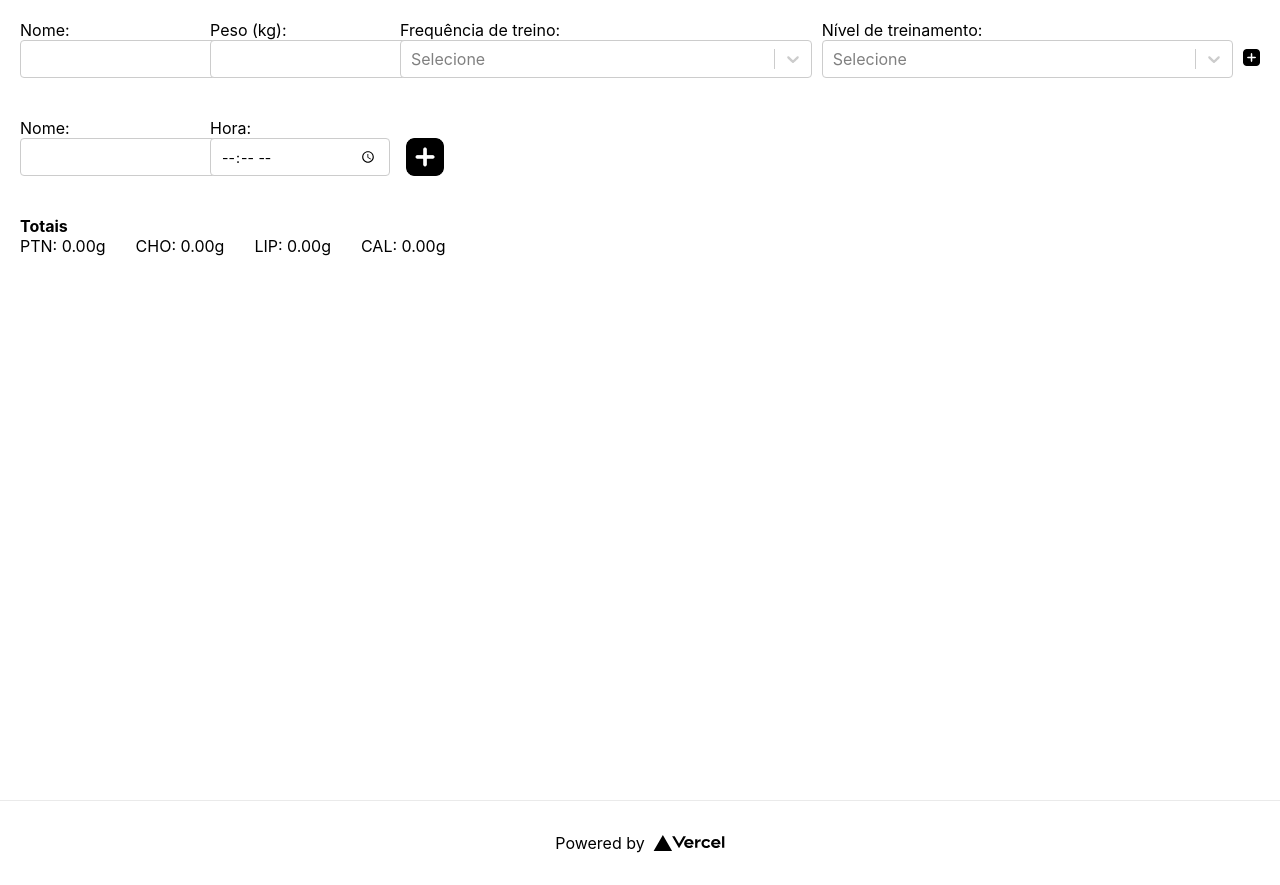
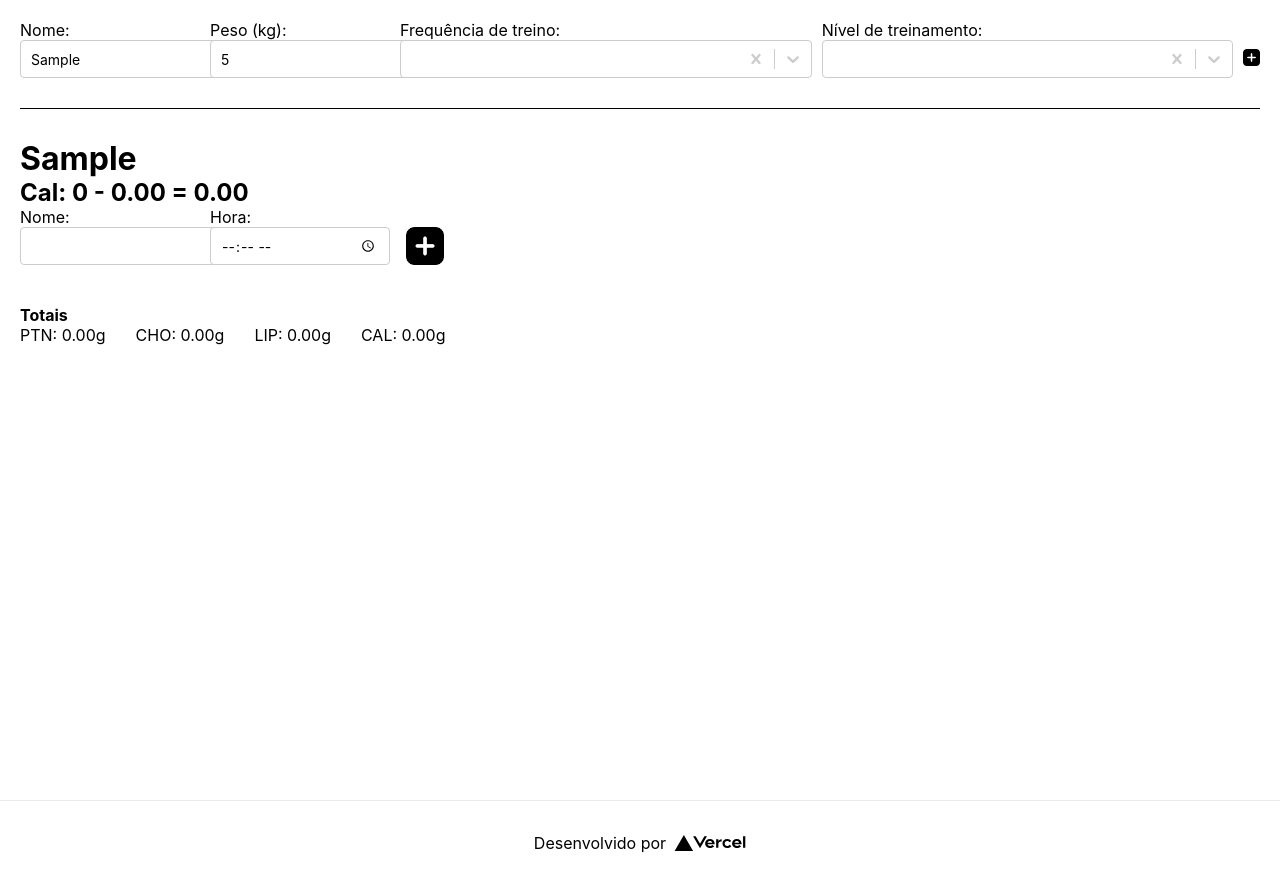
Before and after one commit to amandavmanduca/diet, a Next.js app: page / in a window 1280 px wide. Both pictures are taken after typing "Sample", "5", "Sample", "Sample" into the empty fields and a click on the button 1251 px from the left and 59 px from the top of the page. Built offline with nearby package versions, Linux system fonts and the light colour scheme.

Commit message:
:construction: WIP Working on persistent data

```diff
--- a/features/main/components/client/index.tsx
+++ b/features/main/components/client/index.tsx
@@ -1,40 +1,12 @@
 import Image from "next/image"
 import Select from 'react-select'
 import { CalculateClientData } from "../../../utils/calculator"
+import { trainingFrequency, trainingLevel } from '../../../utils/training-options'
+import React, { useContext } from "react"
+import { GeneralContext } from "../../context"
 
 export const Client = () => {
-    const trainingFrequency = [
-        {
-            value: 1.3,
-            label: 'Sedentário'
-        },
-        {
-            value: 1.5,
-            label: 'Ligeiramente ativo'
-        },
-        {
-            value: 1.7,
-            label: 'Moderadamente ativo'
-        },
-        {
-            value: 1.9,
-            label: 'Muito ativo'
-        },
-    ]
-    const trainingLevel = [
-        {
-            value: 1.10,
-            label: 'Avançado'
-        },
-        {
-            value: 1.15,
-            label: 'Intermediário'
-        },
-        {
-            value: 1.2,
-            label: 'Iniciante'
-        },
-    ]
+    const { general, setGeneral } = useContext(GeneralContext);
     const handleSubmit = (event: any) => {
         event.preventDefault()
         const client_name = event.target.client_name.value
@@ -42,16 +14,30 @@ export const Client = () => {
         const training_frequency = event.target.training_frequency.value
         const training_level = event.target.training_level.value
         const energetic_value = CalculateClientData({ weight_kg, training_frequency, training_level })
-        console.log(energetic_value)
+        setGeneral({
+            client: {
+                client_name: client_name,
+                weight_kg: weight_kg,
+                training_frequency: training_frequency,
+                training_level: training_level,
+                energetic_value: energetic_value,
+            },
+            meals: []
+        })
         event.target.reset();
     }
+    const number = Number(general?.client?.training_frequency)
+    let teste
+    if (number) {
+        teste = trainingFrequency?.find(o => o.value === number)
+    }
     return (
-        <div>
-            <form style={{ width: '100%', marginBottom: '40px' }} onSubmit={handleSubmit}>
+        <div style={{ borderBottom: '1px solid black', marginBottom: '30px'  }}>
+            <form style={{ width: '100%', marginBottom: '30px' }} onSubmit={handleSubmit}>
                 <div style={{ display: 'flex', gap: '10px', alignItems: 'flex-end' }}>
                     <div style={{ width: '180px', display: 'grid' }}>
                         <label>Nome: </label>
-                        <input type="text" name="client_name" step=".01"
+                        <input type="text" name="client_name" step=".01" defaultValue={general?.client?.client_name}
                             style={{
                                 borderColor: 'hsl(0, 0%, 80%)',
                                 padding: '5px 10px',
@@ -68,7 +54,7 @@ export const Client = () => {
                     </div>
                     <div style={{ width: '180px', display: 'grid' }}>
                         <label>Peso (kg): </label>
-                        <input type="number" name="weight_kg" step=".01"
+                        <input type="number" name="weight_kg" step=".01" defaultValue={general?.client?.weight_kg}
                             style={{
                                 borderColor: 'hsl(0, 0%, 80%)',
                                 padding: '5px 10px',
@@ -85,11 +71,26 @@ export const Client = () => {
                     </div>
                     <div style={{ width: '100%' }}>
                         <label>Frequência de treino: </label>
-                        <Select name="training_frequency" placeholder="Selecione" isClearable options={trainingFrequency} />
+                        <Select
+                            name="training_frequency"
+                            placeholder="Selecione"
+                            defaultValue={{
+                                value: general?.client?.training_frequency,
+                            }}
+                            isClearable
+                            options={trainingFrequency} />
                     </div>
                     <div style={{ width: '100%' }}>
                         <label>Nível de treinamento: </label>
-                        <Select name="training_level" placeholder="Selecione" isClearable options={trainingLevel} />
+                        <Select
+                            name="training_level"
+                            placeholder="Selecione"
+                            defaultValue={{
+                                value: general?.client?.training_level,
+                            }}
+                            isClearable
+                            options={trainingLevel}
+                        />
                     </div>
                     <button
                         style={{ border: 'none', backgroundColor: 'transparent', width: '50px', height: '38px', cursor: 'pointer' }}
--- a/features/main/components/meals/index.tsx
+++ b/features/main/components/meals/index.tsx
@@ -1,26 +1,41 @@
 import Image from "next/image"
-import { useCallback, useEffect, useState } from "react"
+import { useCallback, useContext, useEffect, useState } from "react"
 import { Meal, Sum } from "../../../utils/types"
 import { MealPage } from "../meal"
+import { GeneralContext } from "../../context"
+import { parseCookies, setCookie } from "nookies"
 
 export const MealsPage = () => {
-    const [meals, setNewMeal] = useState<Meal[]>([])
+    const { general, setGeneral } = useContext(GeneralContext);
 
     const handleSubmit = (event: any) => {
         event.preventDefault()
         const name = event.target.name.value
         const time = event.target.time.value
-        setNewMeal([...meals, {
+        const currentMeal = [...general.meals, {
             id: (Math.random() * 99),
             name: name,
             time: time,
+            foods: [],
             sum: {
                 protein: 0,
                 carbohydrate: 0,
                 lipid: 0,
                 cal: 0,
             }
-        }])
+        }]
+        setGeneral({ client: general?.client, meals: currentMeal })
+        // setNewMeal([...meals, {
+        //     id: (Math.random() * 99),
+        //     name: name,
+        //     time: time,
+        //     sum: {
+        //         protein: 0,
+        //         carbohydrate: 0,
+        //         lipid: 0,
+        //         cal: 0,
+        //     }
+        // }])
         event.target.reset();
     }
     const [mealsSum, setMealsSum] = useState<Sum>({
@@ -32,22 +47,27 @@ export const MealsPage = () => {
 
     const updateMealSum = useCallback((values) => {
         if (values) {
-            const meal = meals.find((m: Meal) => m.id === values.meal.id)
+            // const meal = meals.find((m: Meal) => m.id === values.meal.id)
+            const meal = general.meals.find((m: Meal) => m.id === values.meal.id)
             if (meal) {
+                console.log('testando o retorno pelo values ', values)
                 const currentMeal: Meal = {
                     id: meal.id,
                     name: meal.name,
                     time: meal.time,
+                    foods: values.meal.food || [],
                     sum: values.mealSum,
                 }
-                const otherMeals = meals.filter((m: Meal) => m.id !== values.meal.id)
-                setNewMeal([
+                const otherMeals = general.meals.filter((m: Meal) => m.id !== values.meal.id)
+                const currentMeals = [
                     ...otherMeals,
                     currentMeal
-                ])
+                ]
+                setGeneral({ client: general?.client, meals: currentMeals })
             }
         }
-    }, [meals, setNewMeal])
+        // eslint-disable-next-line react-hooks/exhaustive-deps
+    }, [general.meals])
 
     useEffect(() => {
         let sum: Sum = {
@@ -56,8 +76,8 @@ export const MealsPage = () => {
             lipid: 0,
             cal: 0,
         }
-        if (meals) {
-            meals?.map((m: Meal) => {
+        if (general.meals) {
+            general.meals.map((m: Meal) => {
                     sum.protein = sum.protein + m.sum.protein,
                     sum.carbohydrate = sum.carbohydrate + m.sum.carbohydrate,
                     sum.lipid = sum.lipid + m.sum.lipid,
@@ -66,15 +86,28 @@ export const MealsPage = () => {
             )
             setMealsSum(sum)
         }
-    }, [meals])
+        // eslint-disable-next-line react-hooks/exhaustive-deps
+    }, [general.meals])
+
+    if (typeof window !== "undefined") {
+        var retrievedObject = localStorage.getItem('meals');
+        console.log(retrievedObject)
+    }
 
     const removeEntireMeal = (id: number) => {
-        const filteredArray = meals.filter(m => m.id !== id)
-        setNewMeal(filteredArray)
+        const filteredArray = general.meals.filter((m: any) => m.id !== id)
+        // setNewMeal(filteredArray)
+        setGeneral({ client: general?.client, meals: filteredArray })
     }
 
     return (
         <div>
+            {general?.client && (
+                <>
+                <h1>{general?.client?.client_name}</h1>
+                <h2>Cal: {general?.client?.energetic_value} - {mealsSum.cal.toFixed(2)} = {(Number(general?.client?.energetic_value) - Number(mealsSum.cal)).toFixed(2)}</h2>
+            </>
+            )}
             <form style={{ width: '100%', marginBottom: '40px' }} onSubmit={handleSubmit}>
                 <div style={{ display: 'flex', gap: '10px', alignItems: 'flex-end' }}>
                     <div style={{ width: '180px', display: 'grid' }}>
@@ -128,7 +161,7 @@ export const MealsPage = () => {
                     <p>CAL: {mealsSum.cal.toFixed(2)}g</p>
                 </div>
             </div>
-            {meals?.map((m: Meal, index: number) => (
+            {general?.meals?.length > 0 && general.meals.map((m: Meal, index: number) => (
                 <div key={index}>
                     <MealPage
                         meal={m}
--- /dev/null
+++ b/features/main/context/index.tsx
@@ -0,0 +1,8 @@
+import React from "react";
+
+export const general: any = null
+
+export const GeneralContext = React.createContext({
+    general: general,
+    setGeneral: ({}) => {},
+});
--- a/features/utils/calculator.ts
+++ b/features/utils/calculator.ts
@@ -8,5 +8,5 @@ export const CalculateClientData = (values: {
     const tmr = weight_lb * 10
     const maintenance_cal = tmr * values.training_frequency
     const total_energetic_value = maintenance_cal * values.training_level
-    return total_energetic_value.toFixed(3)
+    return Number(total_energetic_value.toFixed(3))
 }
--- /dev/null
+++ b/features/utils/training-options.ts
@@ -0,0 +1,39 @@
+export const trainingFrequency = [
+    {
+        value: 1.3,
+        label: 'Sedentário'
+    },
+    {
+        value: 1.5,
+        label: 'Ligeiramente ativo'
+    },
+    {
+        value: 1.7,
+        label: 'Moderadamente ativo'
+    },
+    {
+        value: 1.9,
+        label: 'Muito ativo'
+    },
+]
+
+export const trainingFrequencyLabels: any = {
+    "1.3": 'Sedentário',
+    "1.5": 'Ligeiramente ativo',
+    "1.7": 'Moderadamente ativo',
+    "1.9": 'Muito ativo',
+}
+export const trainingLevel = [
+    {
+        value: 1.10,
+        label: 'Avançado'
+    },
+    {
+        value: 1.15,
+        label: 'Intermediário'
+    },
+    {
+        value: 1.2,
+        label: 'Iniciante'
+    },
+]
--- a/package.json
+++ b/package.json
@@ -12,8 +12,12 @@
     "@chakra-ui/react": "^1.8.6",
     "@emotion/react": "11",
     "@emotion/styled": "11",
+    "@types/js-cookie": "^3.0.1",
+    "cookies-next": "^2.0.4",
     "framer-motion": "6",
+    "js-cookie": "^3.0.1",
     "next": "12.1.0",
+    "nookies": "^2.5.2",
     "react": "17.0.2",
     "react-dom": "17.0.2",
     "react-select": "^5.2.2"
--- a/pages/index.tsx
+++ b/pages/index.tsx
@@ -1,12 +1,38 @@
 import type { NextPage } from 'next'
 import Head from 'next/head'
 import Image from 'next/image'
+import React, { useEffect, useState } from 'react'
 import { Client } from '../features/main/components/client'
-import { MealPage } from '../features/main/components/meal'
 import { MealsPage } from '../features/main/components/meals'
+import { GeneralContext } from '../features/main/context'
 import styles from '../styles/Home.module.css'
+import { parseCookies, setCookie, destroyCookie } from 'nookies'
+import { ClientData, Meal } from '../features/utils/types'
 
 const Home: NextPage = () => {
+  const [general, setGeneral] = useState<{
+    client: ClientData,
+    meals: Meal[]
+  } | any>({
+    client: null,
+    meals: [],
+  });
+  useEffect(() => {
+    const cookies = parseCookies()?.data
+    if (cookies) {
+        const cookieData = JSON.parse(cookies)
+        console.log(cookieData)
+        setGeneral(cookieData)
+    }
+
+}, [])
+  useEffect(() => {
+    setCookie(null, 'data', JSON.stringify(general), {
+      maxAge: 30 * 24 * 60 * 60,
+      path: '/',
+    })
+  }, [general])
+  console.log('teste ', general)
   return (
     <div className={styles.container}>
       <Head>
@@ -15,10 +41,12 @@ const Home: NextPage = () => {
         <link rel="icon" href="/favicon.ico" />
       </Head>
 
-      <main className={styles.main} style={{ width: '100%', padding: '20px' }}>
-        <Client />
-        <MealsPage />
-      </main>
+      <GeneralContext.Provider value={{ general, setGeneral }}>
+        <main className={styles.main} style={{ width: '100%', padding: '20px' }}>
+          <Client />
+          <MealsPage />
+        </main>
+      </GeneralContext.Provider>
 
       <footer className={styles.footer}>
         <a
@@ -26,7 +54,7 @@ const Home: NextPage = () => {
           target="_blank"
           rel="noopener noreferrer"
         >
-          Powered by{' '}
+          Desenvolvido por{' '}
           <span className={styles.logo}>
             <Image src="/vercel.svg" alt="Vercel Logo" width={72} height={16} />
           </span>
```
Also changed, not shown: features/main/components/meal/index.tsx (+9 -2 lines), features/utils/types.ts (+9 -0 lines), 1 other file (tests, documents, lock files or other folders).
